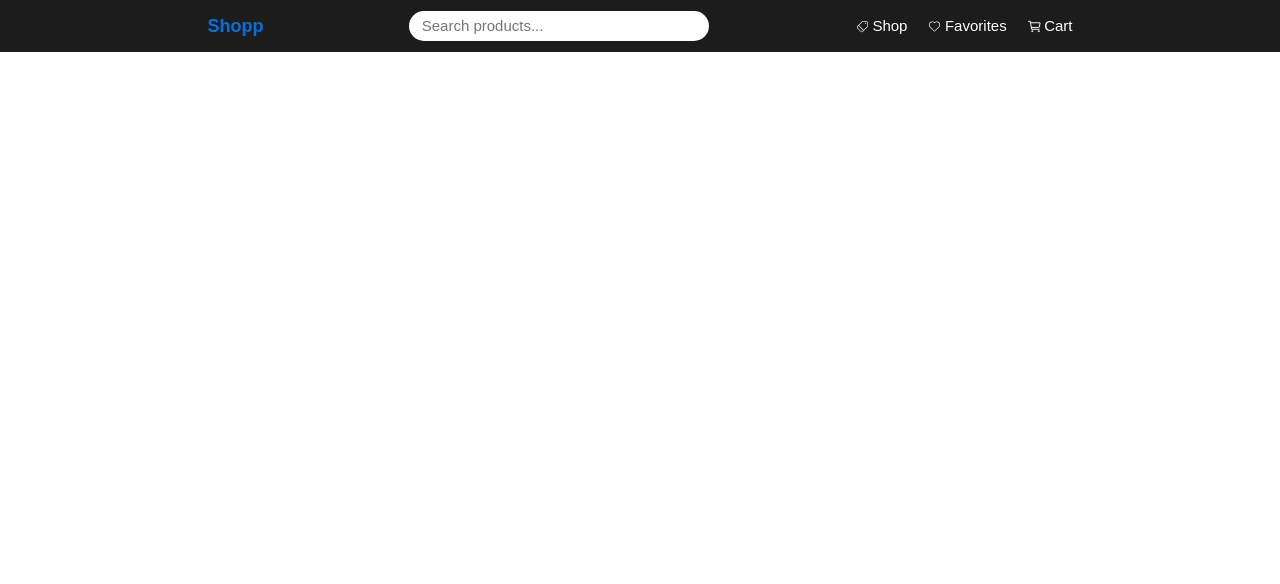
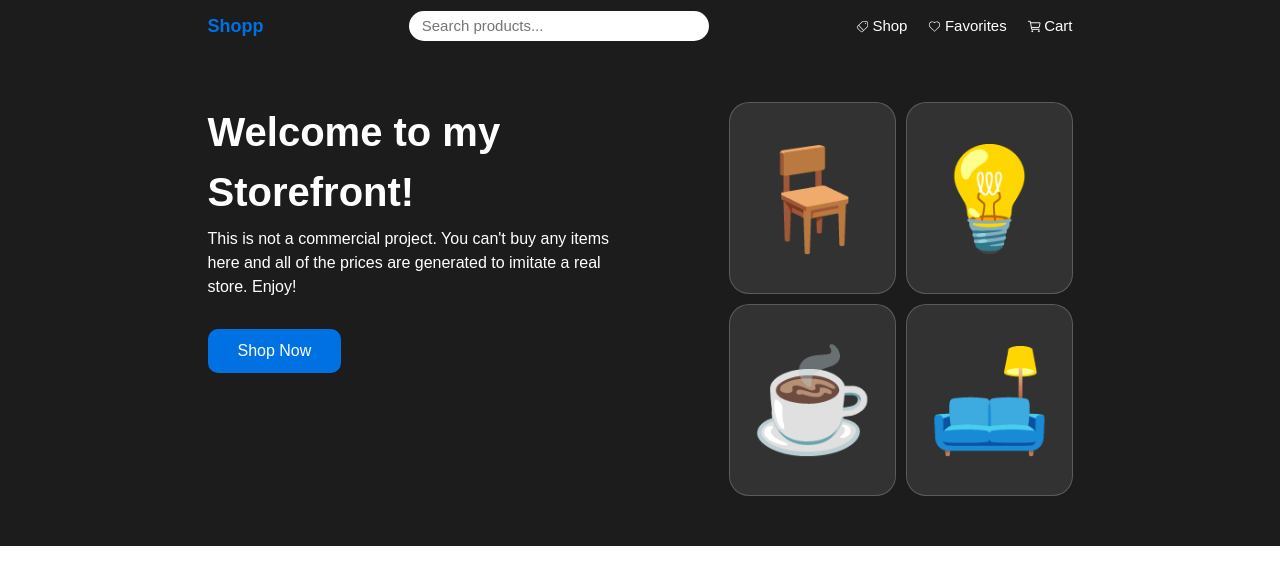
Before and after one commit to Josue-Caballero-Sanchez/react-storefront, a React (Vite) app: page / in a window 1280 px wide. Shown: the top 584 px of the page. Built offline with nearby package versions, Linux system fonts and the light colour scheme.

Commit message:
Made home hero section

```diff
--- a/src/components/header/Header.tsx
+++ b/src/components/header/Header.tsx
@@ -17,7 +17,7 @@ function Header() {
           <a
             className={styles.nav__item}
             href="#items"
-            onClick={() => setIsNavActive(false)}
+            onClick={(): void => setIsNavActive(false)}
           >
             <CiShoppingTag />
             <p>Shop</p>
@@ -25,7 +25,7 @@ function Header() {
           <a
             className={styles.nav__item}
             href="#"
-            onClick={() => setIsNavActive(false)}
+            onClick={(): void => setIsNavActive(false)}
           >
             <CiHeart />
             <p>Favorites</p>
@@ -33,7 +33,7 @@ function Header() {
           <a
             className={styles.nav__item}
             href="#"
-            onClick={() => setIsNavActive(false)}
+            onClick={(): void => setIsNavActive(false)}
           >
             <IoCartOutline />
             <p>Cart</p>
@@ -43,7 +43,7 @@ function Header() {
         <a
           href="#"
           className={styles.header__toggle__button}
-          onClick={() => setIsNavActive(!isNavActive)}
+          onClick={(): void => setIsNavActive(!isNavActive)}
         >
           <div className={styles.bar}></div>
           <div className={styles.bar}></div>
--- /dev/null
+++ b/src/components/homeHeroSection/HomeHeroSection.module.css
@@ -0,0 +1,81 @@
+.container {
+  background-color: rgb(28, 28, 28);
+  font-size: 1.6rem;
+  color: white;
+}
+
+.main__container {
+  display: flex;
+  max-width: 90rem;
+  margin: 0 auto;
+  padding: 1.75rem;
+  gap: 10rem;
+  padding-top: 5rem;
+  padding-bottom: 5rem;
+}
+
+.left__container > h1{
+  font-size: 4rem;
+  margin-bottom: 0.5rem;
+}
+
+.left__container > p {
+  margin-bottom: 3rem;
+}
+
+.left__container > a {
+  display: inline-block;
+  background-color: #0071E3;
+  border: none;
+  padding: 1rem;
+  padding-left: 3rem;
+  padding-right: 3rem;
+  border-radius: 1rem;
+  color: white;
+  text-decoration: none;
+
+  transition: transform 0.2s ease, opacity 0.2s ease;
+}
+
+.left__container > a:hover {
+  cursor: pointer;
+  opacity: 0.7;
+  transform: translateY(-1px);
+}
+
+.right__container {
+  display: grid;
+  grid-template-columns: 1fr 1fr;
+  grid-template-rows: 1fr 1fr;
+  gap: 1rem;
+}
+
+.icon {
+  font-size: 10rem;
+  background-color: rgb(50, 50, 50);
+  border-radius: 2rem;
+  padding: 2rem;
+  transition: transform 0.2s ease;
+  transform-style: preserve-3d;
+  will-change: transform;
+  border: 1px solid rgba(255, 255, 255, 0.2);
+  text-align: center;
+  cursor: default;
+}
+
+.icon:hover {
+  box-shadow: 0 20px 40px rgba(255,255,255,0.05);
+}
+
+@media (max-width: 768px) {
+  .main__container {
+    flex-direction: column;
+    gap: 3rem;
+    padding-top: 0.25rem;
+  }
+
+  .icon {
+    font-size: 6rem;
+    padding: 1rem;
+  }
+}
--- /dev/null
+++ b/src/components/homeHeroSection/HomeHeroSection.tsx
@@ -0,0 +1,79 @@
+import styles from "./HomeHeroSection.module.css";
+
+function HomeHeroSection() {
+  function handleMouseMove(e: React.MouseEvent<HTMLDivElement>): void {
+    const { currentTarget: target } = e;
+
+    const rect = target.getBoundingClientRect();
+    const x = e.clientX - rect.left;
+    const y = e.clientY - rect.top;
+
+    const centerX = rect.width / 2;
+    const centerY = rect.height / 2;
+
+    const rotateX = ((y - centerY) / centerY) * 15;
+    const rotateY = ((x - centerX) / centerX) * 15;
+
+    target.style.transform = `
+    perspective(500px)
+    rotateX(${-rotateX}deg)
+    rotateY(${rotateY}deg)
+  `;
+  }
+
+  function handleMouseLeave(e: React.MouseEvent<HTMLDivElement>): void {
+    e.currentTarget.style.transform = `
+    perspective(500px)
+    rotateX(0deg)
+    rotateY(0deg)
+  `;
+  }
+
+  return (
+    <div className={styles.container}>
+      <div className={styles.main__container}>
+        <div className={styles.left__container}>
+          <h1>Welcome to my Storefront!</h1>
+          <p>
+            This is not a commercial project. You can't buy any items here and
+            all of the prices are generated to imitate a real store. Enjoy!
+          </p>
+          <a href="#items">Shop Now</a>
+        </div>
+
+        <div className={styles.right__container}>
+          <div
+            className={styles.icon}
+            onMouseMove={handleMouseMove}
+            onMouseLeave={handleMouseLeave}
+          >
+            🪑
+          </div>
+          <div
+            className={styles.icon}
+            onMouseMove={handleMouseMove}
+            onMouseLeave={handleMouseLeave}
+          >
+            💡
+          </div>
+          <div
+            className={styles.icon}
+            onMouseMove={handleMouseMove}
+            onMouseLeave={handleMouseLeave}
+          >
+            ☕
+          </div>
+          <div
+            className={styles.icon}
+            onMouseMove={handleMouseMove}
+            onMouseLeave={handleMouseLeave}
+          >
+            🛋️
+          </div>
+        </div>
+      </div>
+    </div>
+  );
+}
+
+export default HomeHeroSection;
--- a/src/pages/home/Home.tsx
+++ b/src/pages/home/Home.tsx
@@ -1,10 +1,12 @@
 import "./Home.module.css";
 import Header from "../../components/header/Header";
+import HomeHeroSection from "../../components/homeHeroSection/HomeHeroSection";
 
 function Home() {
   return (
     <>
       <Header />
+      <HomeHeroSection />
     </>
   );
 }
```
